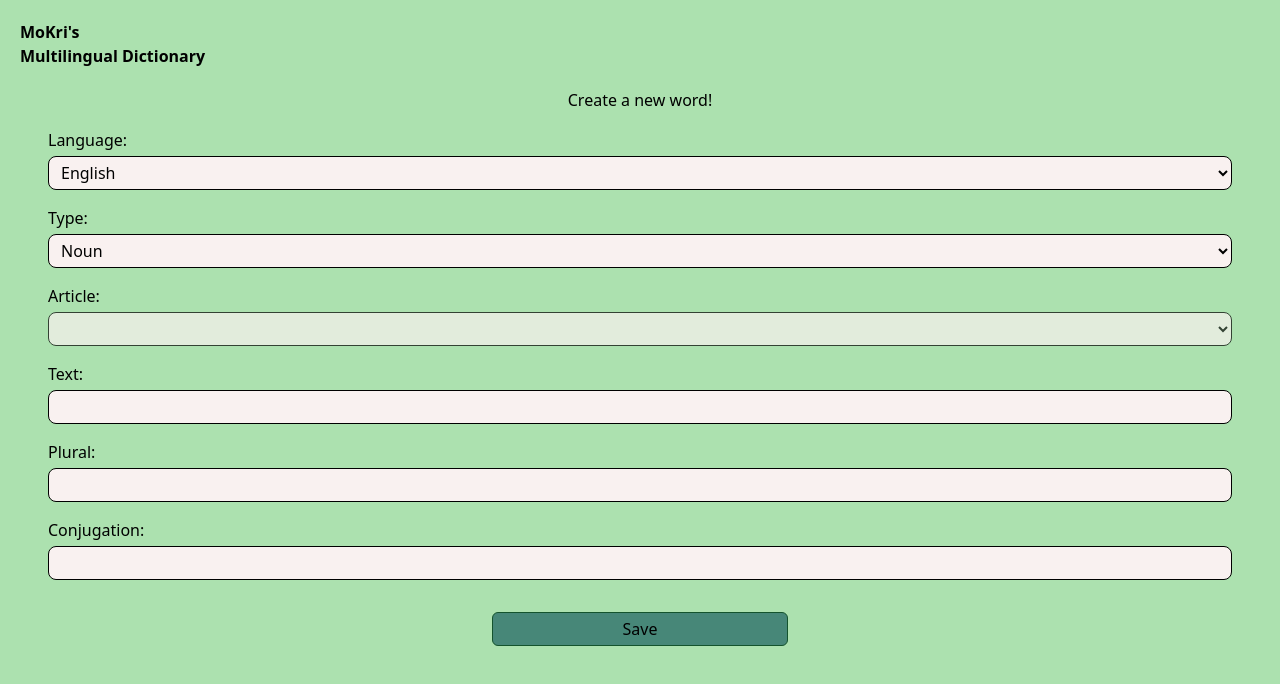
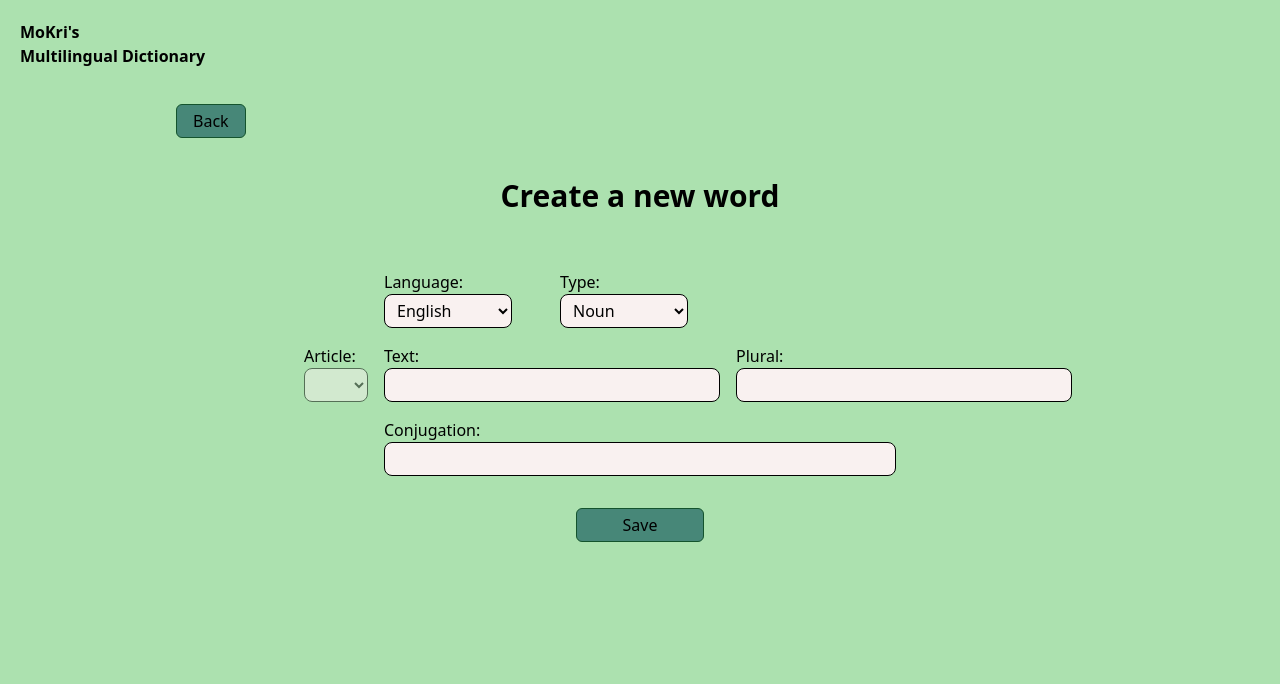
Before and after one commit to MoKrisz/MoKri-s-Multilingual-Dictionary-React-FE, a React (Vite) app: page /menu/new-word in a window 1280 px wide. Shown: the top 684 px of the page. Built offline with nearby package versions, Linux system fonts and the light colour scheme.

Commit message:
format create word page

```diff
--- a/src/features/Words/components/FormInput.tsx
+++ b/src/features/Words/components/FormInput.tsx
@@ -53,7 +53,7 @@ export default function FormInput({
       <select
         id={id}
         name={name}
-        className="rounded-lg border border-black bg-cream px-2 py-1"
+        className="rounded-lg border border-black bg-cream px-2 py-1 disabled:opacity-50"
         onChange={(event) => {
           handleSelectChange(event);
         }}
@@ -69,11 +69,11 @@ export default function FormInput({
   }
 
   return (
-    <>
-      <label htmlFor={id} className={className}>
+    <div className={`flex flex-col ${className}`}>
+      <label htmlFor={id}>
         {children}
       </label>
       {inputElement}
-    </>
+    </div>
   );
 }
--- a/src/features/Words/pages/NewWordPage.tsx
+++ b/src/features/Words/pages/NewWordPage.tsx
@@ -7,6 +7,7 @@ import {
   getWordTypeName,
   hasLanguageArticle,
 } from "../utils";
+import { Link } from "react-router-dom";
 
 interface ArticleState {
   hasArticle: boolean;
@@ -70,16 +71,17 @@ export default function NewWordPage() {
   }
 
   return (
-    <>
-      <h1 className="text-center">Create a new word!</h1>
-      <form className="p-4 px-12 flex flex-col gap-4">
+    <div className="lg:w-3/4 lg:mx-auto max-w-screen-lg">
+      <Link to="/menu" className="ml-4 mt-4 inline-block p-1 px-4 bg-lincolngreen hover:bg-lincolngreenlighter rounded-md border border-green-900"><button>Back</button></Link>
+      <h1 className="text-center font-bold text-3xl my-10">Create a new word</h1>
+      <form className="p-4 px-12 grid grid-cols-4 gap-4 md:grid-cols-5">
         <FormInput
           id="language"
           name="language"
           type="select"
           options={languageOptions}
           onChange={handleLanguageChange}
-          className="-mb-3"
+          className="w-32 md:col-start-2"
         >
           Language:
         </FormInput>
@@ -89,7 +91,7 @@ export default function NewWordPage() {
           name="type"
           type="select"
           options={typeOptions}
-          className="-mb-3"
+          className="w-32 col-start-3 md:col-start-3"
         >
           Type:
         </FormInput>
@@ -97,33 +99,45 @@ export default function NewWordPage() {
         <FormInput
           id="article"
           name="article"
-          className="-mb-3"
           type="select"
           options={articleOptions}
           disabled={!articleState.hasArticle}
+          className="row-start-2 w-16 md:justify-self-end"
         >
           Article:
         </FormInput>
 
-        <FormInput id="wordText" name="text" className="-mb-3">
+        <FormInput
+          id="wordText"
+          name="text"
+          className="row-start-3 col-span-4 md:row-start-2 md:col-span-2"
+        >
           Text:
         </FormInput>
 
-        <FormInput id="plural" name="plural" className="-mb-3">
+        <FormInput
+          id="plural"
+          name="plural"
+          className="row-start-4 col-span-4 md:row-start-2 md:col-span-2"
+        >
           Plural:
         </FormInput>
 
-        <FormInput id="conjugation" name="conjugation" className="-mb-3">
+        <FormInput
+          id="conjugation"
+          name="conjugation"
+          className=" row-start-5 col-span-4 md:row-start-3 md:col-start-2 md:col-span-3"
+        >
           Conjugation:
         </FormInput>
 
         <button
           type="submit"
-          className="w-1/4 p-1 mt-4 place-self-center bg-lincolngreen hover:bg-lincolngreenlighter rounded-md border border-green-900"
+          className="w-32 p-1 mt-4 place-self-center row-start-6 col-start-2 col-span-2 md:row-start-4 md:col-start-3 md:col-span-1 bg-lincolngreen hover:bg-lincolngreenlighter rounded-md border border-green-900"
         >
           Save
         </button>
       </form>
-    </>
+    </div>
   );
 }
```
